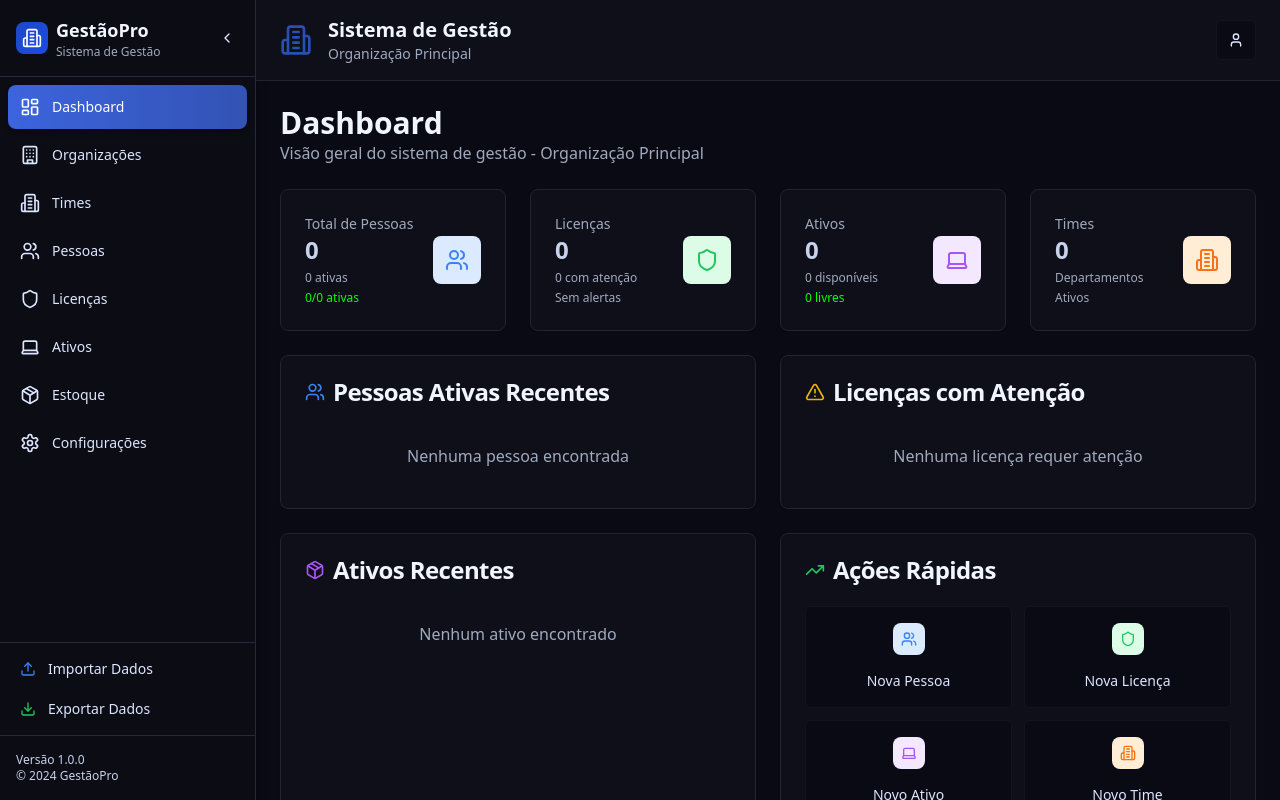
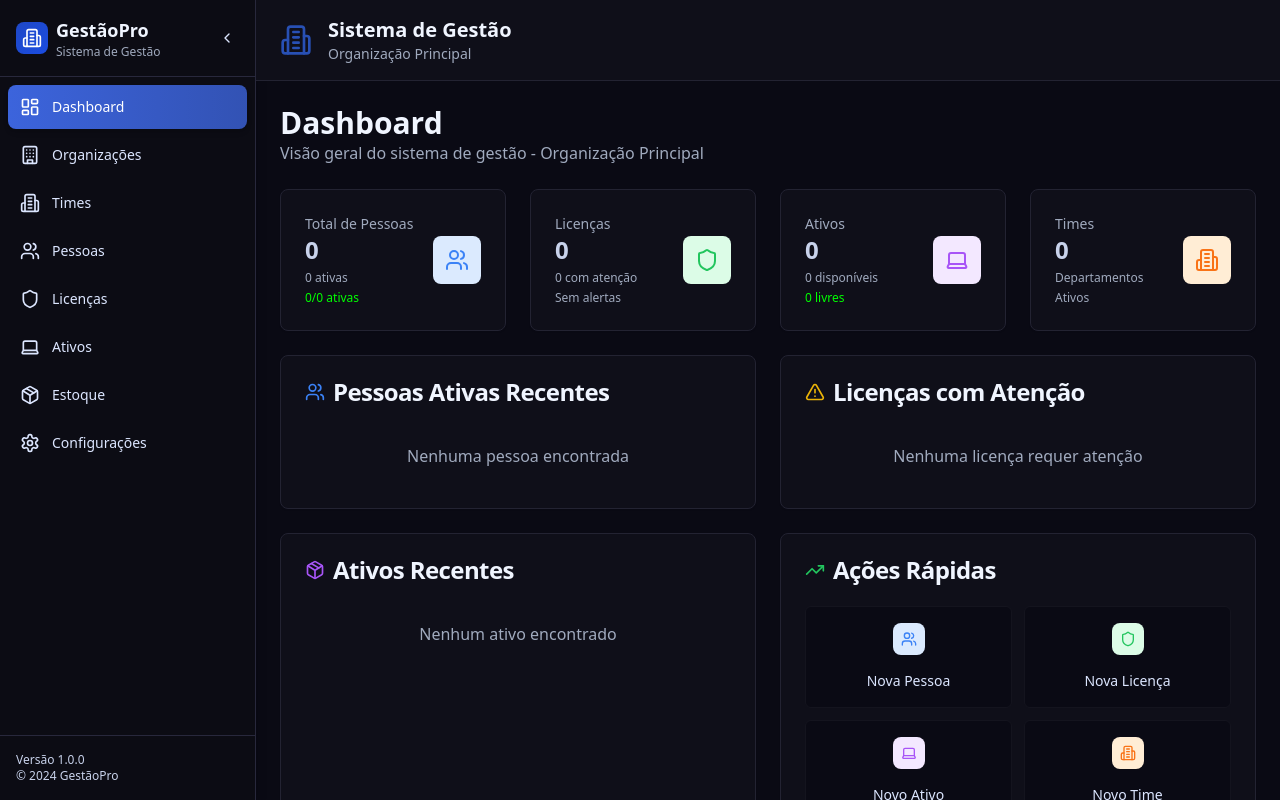
Before and after one commit to 33jonatassilva/git-upload-sync-flow, a React (Vite) app: page / in a window 1280 px wide. Built offline with nearby package versions, Linux system fonts and the light colour scheme.

Commit message:
Remove import/export from sidebar, change icons
Remove profile icon from header.

```diff
--- a/src/components/Header.tsx
+++ b/src/components/Header.tsx
@@ -1,15 +1,6 @@
 
-import { Building2, User } from 'lucide-react';
-import { Button } from '@/components/ui/button';
+import { Building2 } from 'lucide-react';
 import { useApp } from '@/contexts/AppContext';
-import {
-  DropdownMenu,
-  DropdownMenuContent,
-  DropdownMenuItem,
-  DropdownMenuLabel,
-  DropdownMenuSeparator,
-  DropdownMenuTrigger,
-} from '@/components/ui/dropdown-menu';
 
 export const Header = () => {
   const { currentOrganization } = useApp();
@@ -30,24 +21,6 @@ export const Header = () => {
             )}
           </div>
         </div>
-
-        <div className="flex items-center space-x-4">
-          <DropdownMenu>
-            <DropdownMenuTrigger asChild>
-              <Button variant="outline" size="icon">
-                <User className="h-4 w-4" />
-              </Button>
-            </DropdownMenuTrigger>
-            <DropdownMenuContent align="end">
-              <DropdownMenuLabel>Minha Conta</DropdownMenuLabel>
-              <DropdownMenuSeparator />
-              <DropdownMenuItem>Perfil</DropdownMenuItem>
-              <DropdownMenuItem>Configurações</DropdownMenuItem>
-              <DropdownMenuSeparator />
-              <DropdownMenuItem>Sair</DropdownMenuItem>
-            </DropdownMenuContent>
-          </DropdownMenu>
-        </div>
       </div>
     </header>
   );
--- a/src/components/Sidebar.tsx
+++ b/src/components/Sidebar.tsx
@@ -11,9 +11,7 @@ import {
   ChevronLeft,
   ChevronRight,
   Building,
-  Settings,
-  Download,
-  Upload
+  Settings
 } from 'lucide-react';
 
 interface SidebarProps {
@@ -34,62 +32,6 @@ const navigation = [
 
 export const Sidebar = ({ isOpen, onToggle }: SidebarProps) => {
   const location = useLocation();
-
-  const handleExport = () => {
-    try {
-      const data = localStorage.getItem('app_database');
-      const exportData = data ? JSON.parse(data) : {};
-      const filename = `sistema-gestao-backup-${new Date().toISOString().split('T')[0]}.json`;
-
-      const blob = new Blob([JSON.stringify({
-        ...exportData,
-        exportDate: new Date().toISOString(),
-        version: '1.0.0'
-      }, null, 2)], {
-        type: 'application/json'
-      });
-
-      const url = URL.createObjectURL(blob);
-      const link = document.createElement('a');
-      link.href = url;
-      link.download = filename;
-      document.body.appendChild(link);
-      link.click();
-      document.body.removeChild(link);
-      URL.revokeObjectURL(url);
-    } catch (error) {
-      console.error('Erro ao exportar:', error);
-    }
-  };
-
-  const handleImport = () => {
-    const input = document.createElement('input');
-    input.type = 'file';
-    input.accept = '.json';
-    input.onchange = async (event) => {
-      const file = (event.target as HTMLInputElement).files?.[0];
-      if (!file) return;
-
-      try {
-        const text = await file.text();
-        const importData = JSON.parse(text);
-
-        // Fazer backup dos dados atuais
-        const currentData = localStorage.getItem('app_database');
-        localStorage.setItem('app_database_backup', currentData || '{}');
-
-        // Importar novos dados
-        localStorage.setItem('app_database', JSON.stringify(importData));
-
-        // Recarregar a página
-        window.location.reload();
-      } catch (error) {
-        console.error('Erro ao importar:', error);
-        alert('Erro ao importar dados. Verifique se o arquivo é válido.');
-      }
-    };
-    input.click();
-  };
 
   return (
     <div className={cn(
@@ -149,31 +91,6 @@ export const Sidebar = ({ isOpen, onToggle }: SidebarProps) => {
         })}
       </nav>
 
-      {/* Import/Export Actions */}
-      <div className="p-2 border-t border-sidebar-border space-y-1">
-        <button
-          onClick={handleImport}
-          className="w-full flex items-center px-3 py-2 rounded-lg text-sm font-medium text-sidebar-foreground hover:bg-sidebar-accent hover:text-sidebar-accent-foreground transition-all duration-200"
-        >
-          <Upload className={cn(
-            "flex-shrink-0 text-blue-500",
-            isOpen ? "w-4 h-4 mr-3" : "w-4 h-4"
-          )} />
-          {isOpen && <span>Importar Dados</span>}
-        </button>
-
-        <button
-          onClick={handleExport}
-          className="w-full flex items-center px-3 py-2 rounded-lg text-sm font-medium text-sidebar-foreground hover:bg-sidebar-accent hover:text-sidebar-accent-foreground transition-all duration-200"
-        >
-          <Download className={cn(
-            "flex-shrink-0 text-green-500",
-            isOpen ? "w-4 h-4 mr-3" : "w-4 h-4"
-          )} />
-          {isOpen && <span>Exportar Dados</span>}
-        </button>
-      </div>
-
       {/* Footer */}
       {isOpen && (
         <div className="p-4 border-t border-sidebar-border">
--- a/src/pages/Settings.tsx
+++ b/src/pages/Settings.tsx
@@ -8,8 +8,8 @@ import { Alert, AlertDescription } from '@/components/ui/alert';
 import { configService, DatabaseExport } from '@/services/configService';
 import {
   Settings as SettingsIcon,
+  Upload,
   Download,
-  Upload,
   AlertTriangle,
   Check,
   RefreshCw,
@@ -193,7 +193,7 @@ export const Settings = () => {
               {isExporting ? (
                 <RefreshCw className="w-4 h-4 animate-spin" />
               ) : (
-                <Download className="w-4 h-4" />
+                <Upload className="w-4 h-4" />
               )}
               <span>{isExporting ? 'Exportando...' : 'Exportar Dados'}</span>
             </Button>
@@ -217,7 +217,7 @@ export const Settings = () => {
                   {isImporting ? (
                     <RefreshCw className="w-4 h-4 animate-spin" />
                   ) : (
-                    <Upload className="w-4 h-4" />
+                    <Download className="w-4 h-4" />
                   )}
                   <span>{isImporting ? 'Importando...' : 'Selecionar Arquivo'}</span>
                 </Button>
```
